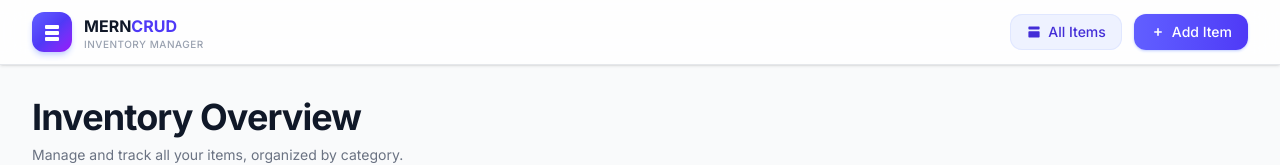
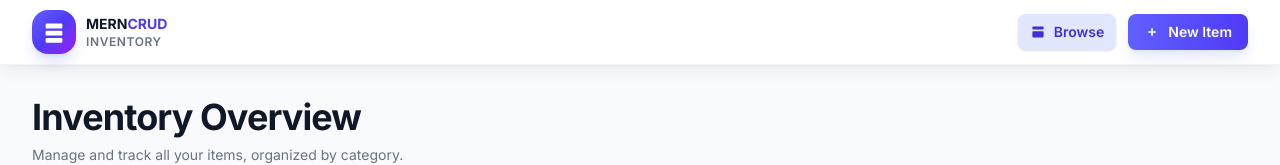
Before and after one commit to darel-dev/frontend, a React (Vite) app: page / in a window 1280 px wide. Shown: the top 165 px of the page. Built offline with nearby package versions, Linux system fonts and the light colour scheme; no server answers.

Commit message:
Navbar ui change

```diff
--- a/src/components/Navbar.jsx
+++ b/src/components/Navbar.jsx
@@ -4,49 +4,48 @@ const Navbar = () => {
   const location = useLocation();
 
   return (
-    <nav className="sticky top-0 z-30 border-b border-gray-200 bg-white/80 backdrop-blur-md shadow-sm">
+    <nav className="sticky top-0 z-30 border-b border-gray-100 bg-white/95 backdrop-blur-xl shadow-lg shadow-black/5">
       <div className="mx-auto max-w-7xl px-4 sm:px-6 lg:px-8">
-        <div className="flex h-16 items-center justify-between">
-          <Link to="/" className="group flex items-center gap-3">
-            <div className="relative flex h-10 w-10 items-center justify-center overflow-hidden rounded-xl bg-gradient-to-br from-indigo-500 via-indigo-600 to-purple-600 text-white shadow-md shadow-indigo-200 transition-transform group-hover:scale-105">
+        <div className="flex h-16 items-center justify-between gap-6">
+          <Link to="/" className="group flex shrink-0 items-center gap-2.5 transition-opacity hover:opacity-80">
+            <div className="relative flex h-11 w-11 items-center justify-center overflow-hidden rounded-2xl bg-gradient-to-br from-indigo-500 via-indigo-600 to-purple-600 text-white shadow-lg shadow-indigo-300/40 transition-transform group-hover:scale-110">
               <svg
                 xmlns="http://www.w3.org/2000/svg"
-                className="h-5 w-5"
+                className="h-6 w-6"
                 viewBox="0 0 20 20"
                 fill="currentColor"
               >
                 <path d="M3 4a1 1 0 011-1h12a1 1 0 011 1v2a1 1 0 01-1 1H4a1 1 0 01-1-1V4zm0 6a1 1 0 011-1h12a1 1 0 011 1v2a1 1 0 01-1 1H4a1 1 0 01-1-1v-2zm0 6a1 1 0 011-1h12a1 1 0 011 1v2a1 1 0 01-1 1H4a1 1 0 01-1-1v-2z" />
               </svg>
-              <div className="absolute inset-0 bg-white/10 opacity-0 transition-opacity group-hover:opacity-100" />
             </div>
-            <div className="leading-tight">
-              <p className="text-base font-bold text-gray-900">
+            <div className="hidden leading-tight sm:block">
+              <p className="text-sm font-bold text-gray-900">
                 MERN<span className="text-indigo-600">CRUD</span>
               </p>
-              <p className="text-[10px] font-medium uppercase tracking-wider text-gray-400">
-                Inventory Manager
+              <p className="text-xs font-semibold uppercase tracking-wider text-gray-500">
+                Inventory
               </p>
             </div>
           </Link>
 
-          <div className="flex items-center gap-2 sm:gap-3">
+          <div className="flex items-center gap-3">
             <Link
               to="/"
-              className={`flex items-center gap-1.5 rounded-xl px-3 py-2 text-sm font-medium transition-all duration-200 sm:px-4 ${
+              className={`flex items-center gap-2 rounded-lg px-3 py-2 text-sm font-semibold transition-all duration-200 ${
                 location.pathname === "/"
-                  ? "bg-indigo-50 text-indigo-700 ring-1 ring-inset ring-indigo-100"
+                  ? "bg-indigo-100 text-indigo-700 shadow-sm"
                   : "text-gray-600 hover:bg-gray-100 hover:text-gray-900"
               }`}
             >
               <svg xmlns="http://www.w3.org/2000/svg" className="h-4 w-4" viewBox="0 0 20 20" fill="currentColor">
                 <path d="M3 4a1 1 0 011-1h12a1 1 0 011 1v2a1 1 0 01-1 1H4a1 1 0 01-1-1V4zm0 6a1 1 0 011-1h12a1 1 0 011 1v6a1 1 0 01-1 1H4a1 1 0 01-1-1v-6z" />
               </svg>
-              <span className="hidden sm:inline">All Items</span>
+              <span className="hidden sm:inline">Browse</span>
               <span className="sm:hidden">Items</span>
             </Link>
             <Link
               to="/create"
-              className="inline-flex items-center gap-1.5 rounded-xl bg-gradient-to-r from-indigo-500 to-indigo-600 px-3 py-2 text-sm font-medium text-white shadow-sm shadow-indigo-200 transition-all duration-200 hover:from-indigo-600 hover:to-indigo-700 hover:shadow-md hover:shadow-indigo-300 active:scale-95 sm:px-4"
+              className="inline-flex items-center gap-2 rounded-lg bg-gradient-to-r from-indigo-500 to-indigo-600 px-3 py-2 text-sm font-semibold text-white shadow-lg shadow-indigo-200/50 transition-all duration-200 hover:from-indigo-600 hover:to-indigo-700 hover:shadow-xl hover:shadow-indigo-300/50 active:scale-95 sm:px-4"
             >
               <svg
                 xmlns="http://www.w3.org/2000/svg"
@@ -60,8 +59,8 @@ const Navbar = () => {
                   clipRule="evenodd"
                 />
               </svg>
-              <span className="hidden sm:inline">Add Item</span>
-              <span className="sm:hidden">Add</span>
+              <span className="hidden sm:inline">New Item</span>
+              <span className="sm:hidden">New</span>
             </Link>
           </div>
         </div>
```
Also changed, not shown: 4 other files (tests, documents, lock files or other folders).
